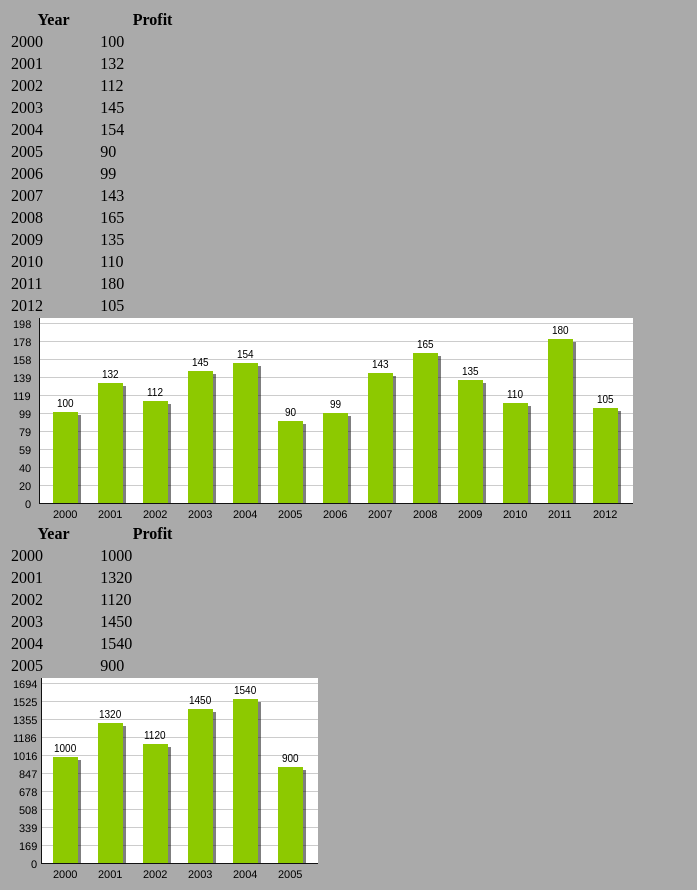
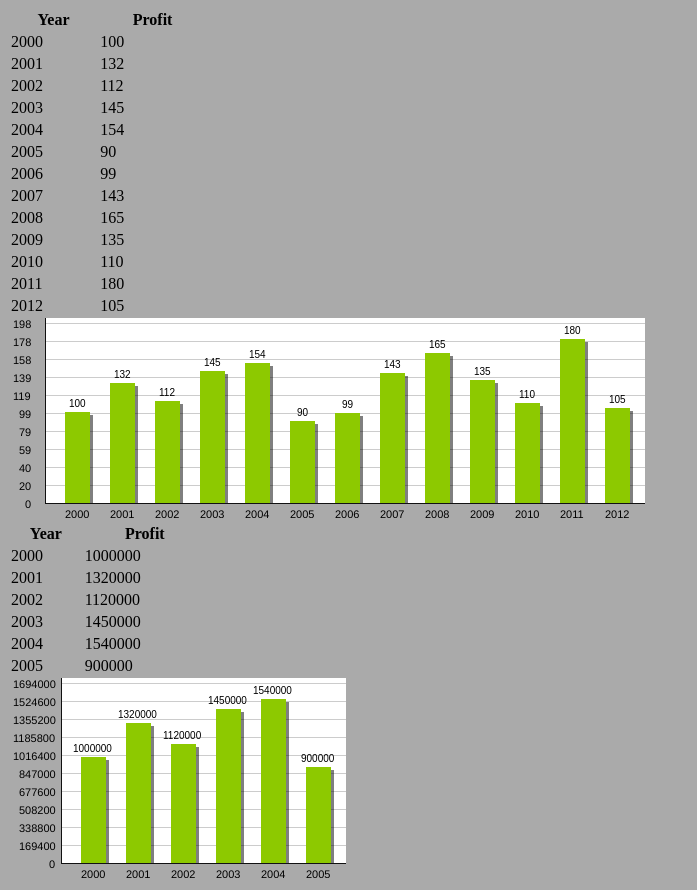
Before and after one commit to DekusDenial/jquery.CanvasPlotter, a website: page demo/index.html in a window 1280 px wide. Shown: the whole page, without its empty margins (0-697 px from the left). Drawn offline with Linux system fonts and the light colour scheme.

Commit message:
redundant addition to adjust width grow

```diff
--- a/demo/index.html
+++ b/demo/index.html
@@ -73,27 +73,27 @@
     </tr>
     <tr>
       <td>2000</td>
-      <td>1000</td>
+      <td>1000000</td>
     </tr>
     <tr>
       <td>2001</td>
-      <td>1320</td>
+      <td>1320000</td>
     </tr>
     <tr>
       <td>2002</td>
-      <td>1120</td>
+      <td>1120000</td>
     </tr>
     <tr>
       <td>2003</td>
-      <td>1450</td>
+      <td>1450000</td>
     </tr>
     <tr>
       <td>2004</td>
-      <td>1540</td>
+      <td>1540000</td>
     </tr>
     <tr>
       <td>2005</td>
-      <td>900</td>
+      <td>900000</td>
     </tr>
   </table>
 
```
Also changed, not shown: src/jquery.CanvasPlotter.js.
